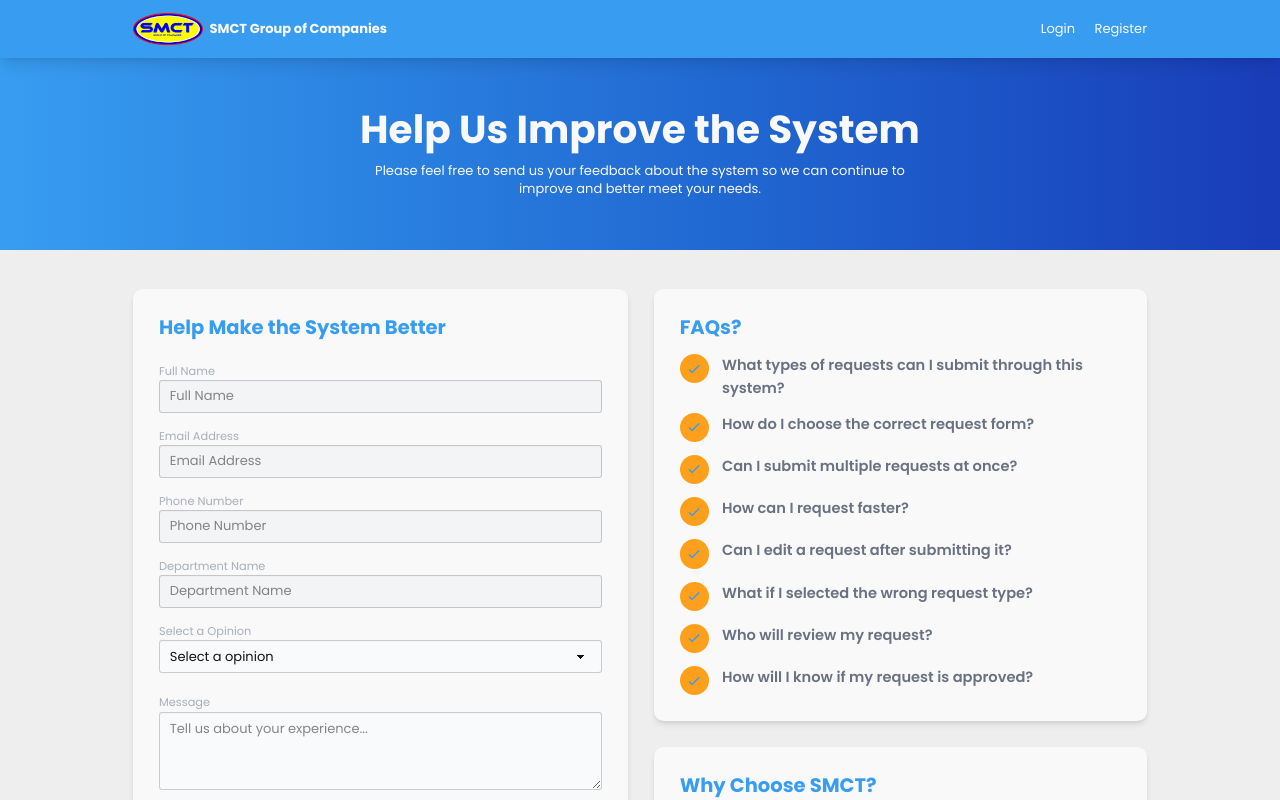
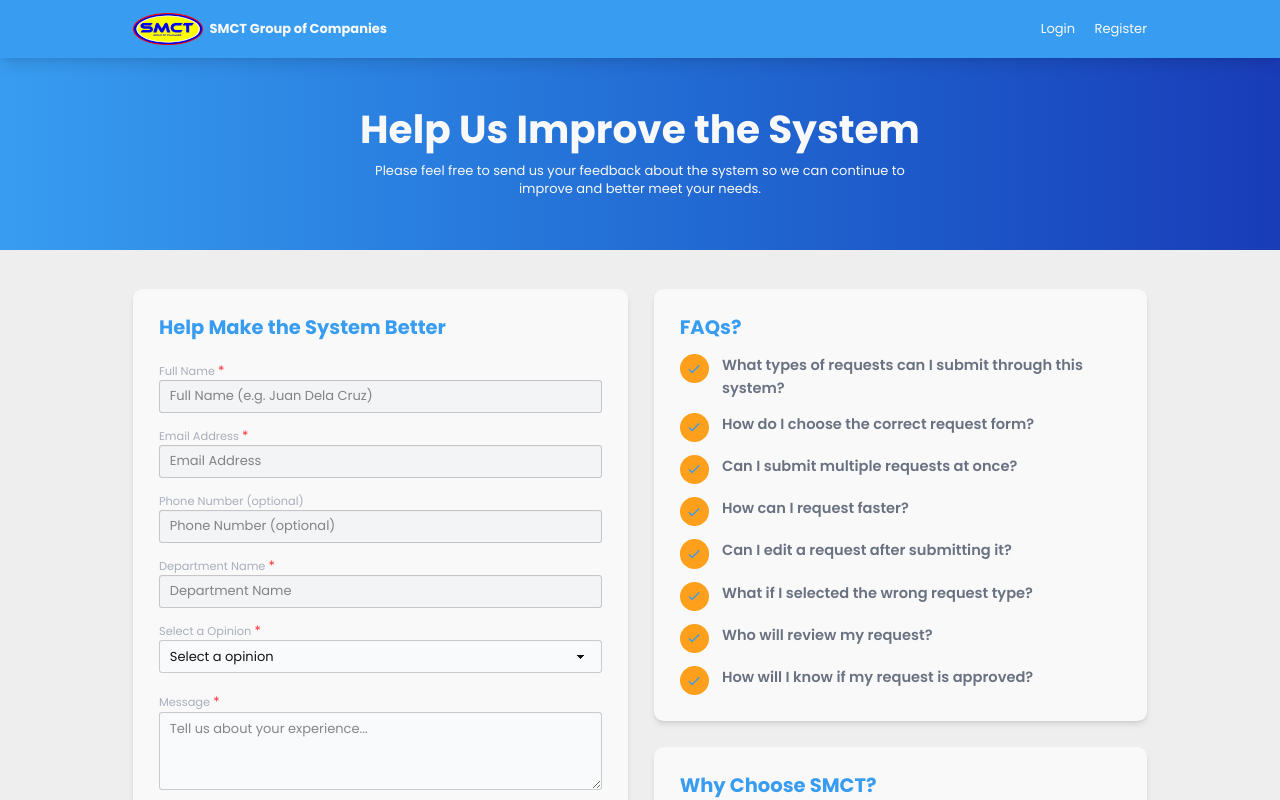
Before and after one commit to smctdev/Request-Form-Next-Js, a Next.js app: page / in a window 1280 px wide. Shown: the top 800 px of the page. Built offline with nearby package versions, Linux system fonts and the light colour scheme; no server answers.

Commit message:
no opinion on feedbacks table

```diff
--- a/src/app/(views)/admin/_components/feedbacks/table-data.tsx
+++ b/src/app/(views)/admin/_components/feedbacks/table-data.tsx
@@ -11,6 +11,9 @@ export default function TableData({ item }: { item: FeedbackType }) {
       <td className="p-2">{item.email}</td>
       <td className="p-2">{item.phone}</td>
       <td className="p-2">{item.department}</td>
+      <td className="p-2">
+        {item.opinion === "other" ? item.other_opinion : item.opinion}
+      </td>
       <td className="p-2">{item.message}</td>
       <td className="p-2">
         <p>{formatDate(item.created_at, "MMM dd, yyyy h:mm a")}</p>
--- a/src/app/(views)/admin/_components/loaders/table-loader.tsx
+++ b/src/app/(views)/admin/_components/loaders/table-loader.tsx
@@ -3,7 +3,7 @@ export default function TableLoader() {
     <>
       {Array.from({ length: 5 }).map((_, index) => (
         <tr key={index}>
-          <td className="w-full border border-gray-200 p-2" colSpan={7}>
+          <td className="w-full border border-gray-200 p-2" colSpan={8}>
             <div className="flex justify-center">
               <div className="flex flex-col w-full gap-4">
                 <div className="w-full h-12 skeleton bg-slate-300"></div>
--- a/src/app/(views)/admin/feedbacks/page.tsx
+++ b/src/app/(views)/admin/feedbacks/page.tsx
@@ -55,6 +55,7 @@ function Feedbacks() {
     "Email",
     "Phone",
     "Department",
+    "Opinion",
     "Message",
     "Date Submitted",
   ];
@@ -87,7 +88,7 @@ function Feedbacks() {
               ))
             ) : (
               <tr>
-                <td colSpan={7} className="text-center p-5 font-bold">
+                <td colSpan={8} className="text-center p-5 font-bold">
                   No feedbacks found
                 </td>
               </tr>
--- a/src/app/page.tsx
+++ b/src/app/page.tsx
@@ -118,13 +118,15 @@ const Home = () => {
                 <form onSubmit={handleSubmit} className="space-y-4">
                   <div>
                     <label className="label">
-                      <span className="label-text">Full Name</span>
+                      <span className="label-text">
+                        Full Name <span className="text-red-500">*</span>
+                      </span>
                     </label>
                     <Input
                       type="text"
                       value={formData.name}
                       onChange={handleChange("name")}
-                      placeholder="Full Name"
+                      placeholder="Full Name (e.g. Juan Dela Cruz)"
                     />
                     {error?.name && (
                       <small className="text-red-500 !text-sm">
@@ -135,7 +137,9 @@ const Home = () => {
 
                   <div>
                     <label className="label">
-                      <span className="label-text">Email Address</span>
+                      <span className="label-text">
+                        Email Address <span className="text-red-500">*</span>
+                      </span>
                     </label>
                     <Input
                       type="email"
@@ -152,13 +156,15 @@ const Home = () => {
 
                   <div>
                     <label className="label">
-                      <span className="label-text">Phone Number</span>
+                      <span className="label-text">
+                        Phone Number (optional)
+                      </span>
                     </label>
                     <Input
                       type="number"
                       value={formData.phone}
                       onChange={handleChange("phone")}
-                      placeholder="Phone Number"
+                      placeholder="Phone Number (optional)"
                     />
                     {error?.phone && (
                       <small className="text-red-500 !text-sm">
@@ -169,7 +175,9 @@ const Home = () => {
 
                   <div>
                     <label className="label">
-                      <span className="label-text">Department Name</span>
+                      <span className="label-text">
+                        Department Name <span className="text-red-500">*</span>
+                      </span>
                     </label>
                     <Input
                       type="text"
@@ -186,7 +194,9 @@ const Home = () => {
 
                   <div>
                     <label className="label">
-                      <span className="label-text">Select a Opinion</span>
+                      <span className="label-text">
+                        Select a Opinion <span className="text-red-500">*</span>
+                      </span>
                     </label>
                     <div className="space-y-2">
                       <Select
@@ -196,7 +206,9 @@ const Home = () => {
                         <option value="" disabled>
                           Select a opinion
                         </option>
-                        <option value="Report a Bug">Report a Bug</option>
+                        <option value="Report a Bug">
+                          Report a Bug <span className="text-red-500">*</span>
+                        </option>
                         <option value="Improve the User Interface">
                           Improve the User Interface
                         </option>
@@ -206,7 +218,9 @@ const Home = () => {
                         <option value="Request a Feature">
                           Request a Feature
                         </option>
-                        <option value="other">Other Suggestions</option>
+                        <option value="other">
+                          Other Opinion <span className="text-red-500">*</span>
+                        </option>
                       </Select>
                       {error?.opinion && (
                         <small className="text-red-500 !text-sm">
@@ -215,7 +229,7 @@ const Home = () => {
                       )}
                       <Input
                         type={formData.opinion === "other" ? "text" : "hidden"}
-                        placeholder="Other Suggestions"
+                        placeholder="Other Opinion"
                         value={formData.other_opinion}
                         onChange={handleChange("other_opinion")}
                       />
@@ -229,7 +243,9 @@ const Home = () => {
 
                   <div>
                     <label className="label">
-                      <span className="label-text">Message</span>
+                      <span className="label-text">
+                        Message <span className="text-red-500">*</span>
+                      </span>
                     </label>
                     <Textarea
                       value={formData.message}
```
